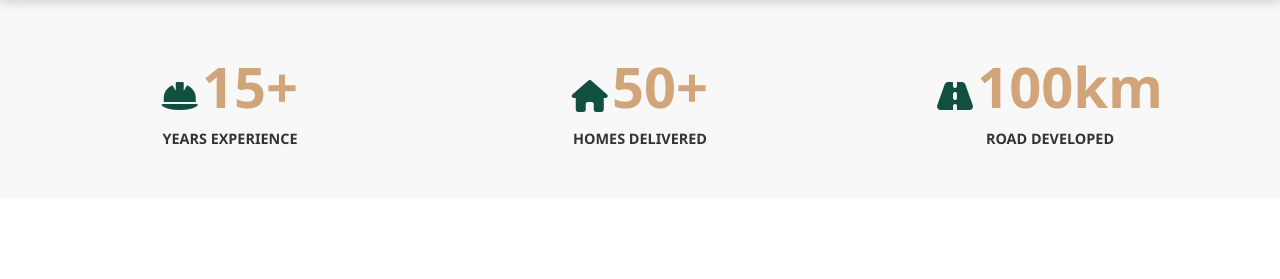
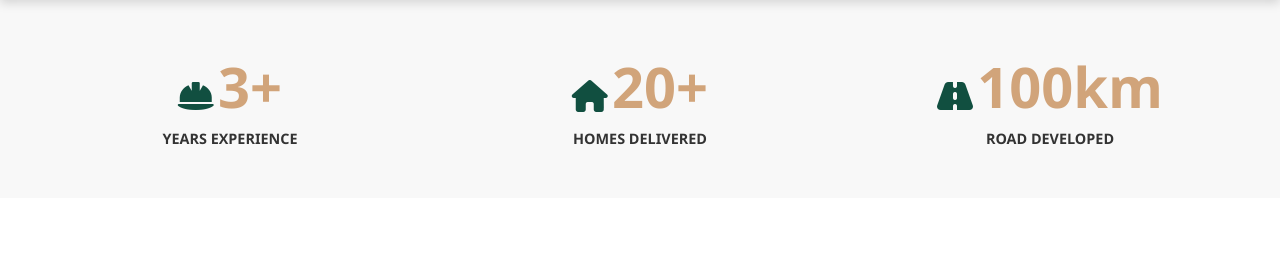
Before and after one commit to MUTSAWASHE13/EJ-PROJECT-DEVELOPERS, a plain HTML site: page index.html in a window 1280 px wide. Shown: the part 521-800 px from the top of the page. Drawn offline with Linux system fonts and the light colour scheme.

Commit message:
Update index.html

```diff
--- a/index.html
+++ b/index.html
@@ -45,12 +45,12 @@
         <div class="container metrics-grid">
             <div class="metric">
                 <i class="fa-solid fa-hard-hat fa-2x"></i>
-                <span data-target="15">0</span><span class="plus-text">+</span>
+                <span data-target="3">0</span><span class="plus-text">+</span>
                 <p>Years Experience</p>
             </div>
             <div class="metric">
                 <i class="fa-solid fa-home fa-2x"></i>
-                 <span data-target="50">0</span><span class="plus-text">+</span>
+                 <span data-target="20">0</span><span class="plus-text">+</span>
                 <p>Homes Delivered</p>
             </div>
             <div class="metric">
@@ -221,4 +221,5 @@
     </script>
 
 </body>
+
 </html>
```
